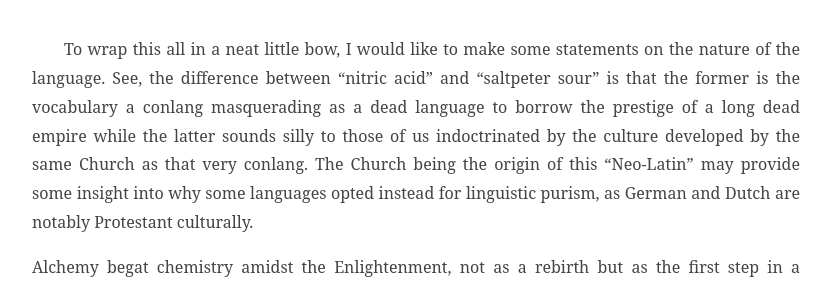
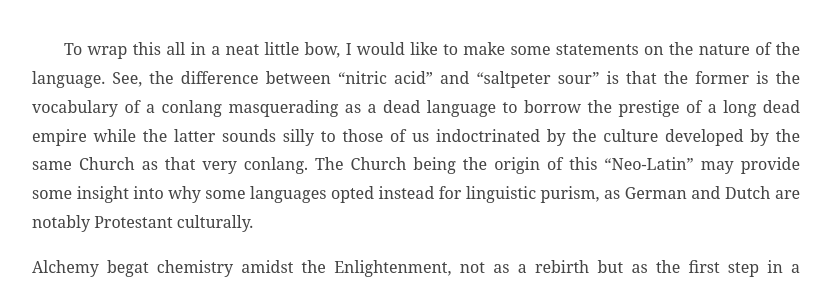
Before and after one commit to una-ada/anarchy.website, a Jekyll site: the page built from _posts/2025-01-12-nitrogen.md, in a window 1280 px wide and 900 px high, scrolled down 3963 px. Shown: the part 222-509 px from the top of the window, without its empty margins (224-1058 px from the left). Built offline with Jekyll 4.4.1, drawn with Linux system fonts in a browser that asks for light colours; some web fonts are replaced; some of the changed text lies outside the part shown.

```diff
--- a/_posts/2025-01-12-nitrogen.md
+++ b/_posts/2025-01-12-nitrogen.md
@@ -264,8 +264,8 @@ whence ‘淡氣’ (_dànqì_, nitrogen, lit. “dilluting gas”).
 
 To wrap this all in a neat little bow, I would like to make some statements on
 the nature of the language. See, the difference between “nitric acid” and
-“saltpeter sour” is that the former is the vocabulary a conlang masquerading as
-a dead language to borrow the prestige of a long dead empire while the latter
+“saltpeter sour” is that the former is the vocabulary of a conlang masquerading
+as a dead language to borrow the prestige of a long dead empire while the latter
 sounds silly to those of us indoctrinated by the culture developed by the same
 Church as that very conlang. The Church being the origin of this “Neo-Latin” may
 provide some insight into why some languages opted instead for linguistic
@@ -298,6 +298,10 @@ Hopefully, whichever word I choose next will be less taxing. _Tchüßi!_
 
 - footnotes
 {:footnotes}
+
+## Errata
+
+Jan. 12, 2025: Fix typo in footnote 30 ("Girtranner" to "Girtanner"). Fix typos ("to lead establish" to "to establish", "vocabulary a conlang" to "vocabulary of a conglang").
 
 [^fn1]: His name is Misha, by the way.
 
```
Also changed, not shown: other parts of _posts/2025-01-12-nitrogen.md (+2 -2 lines).
